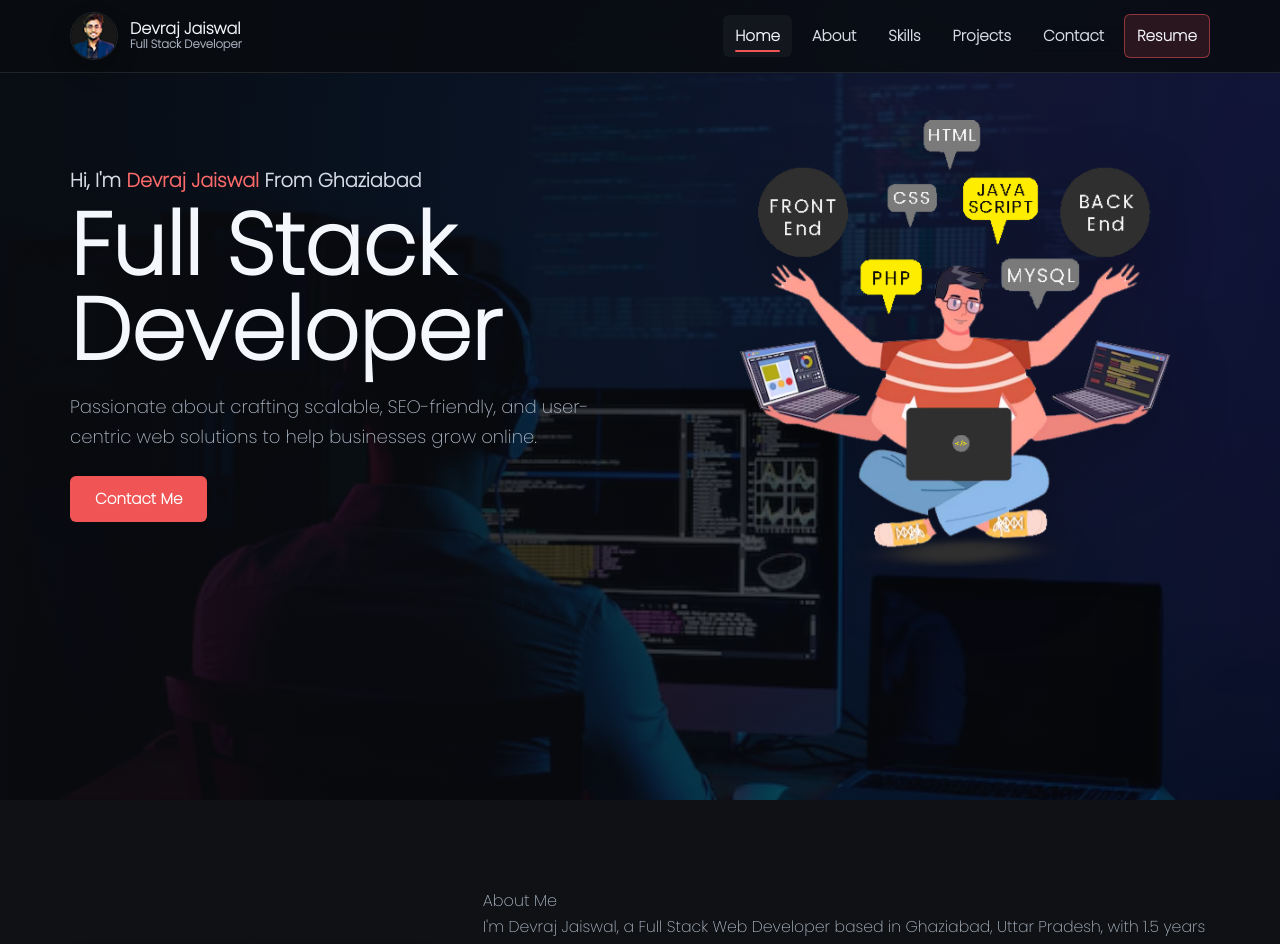
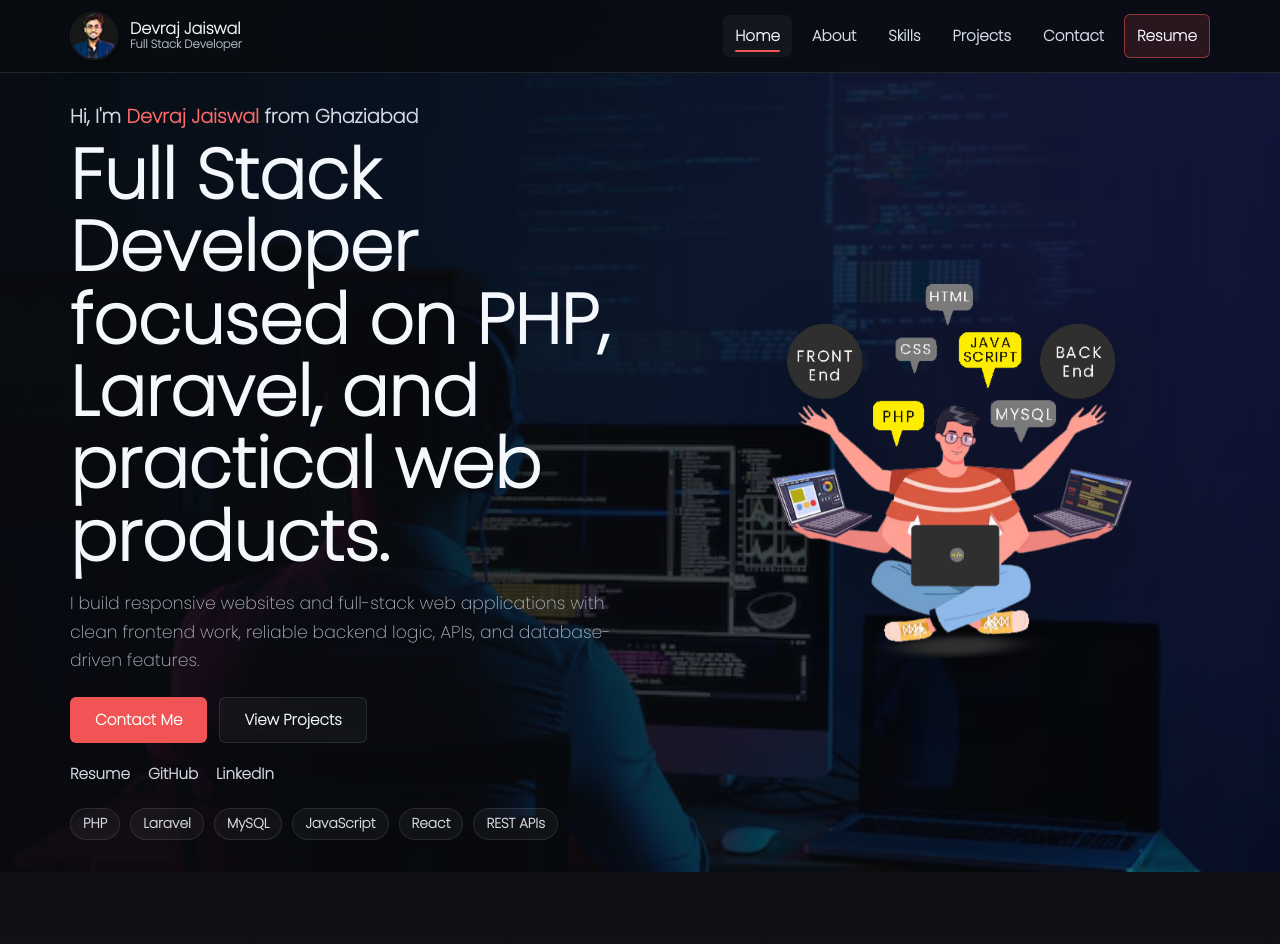
Before and after one commit to DevrajJaiswal/MyPortfolio, a React (Vite) app: page / in a window 1280 px wide. Shown: the top 944 px of the page. Built offline with nearby package versions, Linux system fonts and the light colour scheme.

Commit message:
feat: give the hero a clearer developer story

```diff
--- a/src/components/sections/Hero.jsx
+++ b/src/components/sections/Hero.jsx
@@ -2,6 +2,8 @@ import React from 'react'
 import Button from '../ui/Button'
 
 function Hero() {
+    const techStack = ['PHP', 'Laravel', 'MySQL', 'JavaScript', 'React', 'REST APIs'];
+
     return (
         <>
             <section id="home">
@@ -9,16 +11,38 @@ function Hero() {
                     <div className="container">
                         <div className="row">
                             <div className="left" data-aos="fade-right" data-aos-duration="1000" data-aos-offset="300">
-                                <h1>Hi, I'm <span>Devraj Jaiswal</span> From Ghaziabad</h1>
-                                <h2>Full Stack Developer</h2>
-                                <p>
-                                    Passionate about crafting scalable, SEO-friendly, and
-                                    user-centric web solutions to help businesses grow online.
+                                <p className="hero-eyebrow">Hi, I'm <span>Devraj Jaiswal</span> from Ghaziabad</p>
+                                <h1>Full Stack Developer focused on PHP, Laravel, and practical web products.</h1>
+                                <p className="hero-copy">
+                                    I build responsive websites and full-stack web applications with clean frontend work,
+                                    reliable backend logic, APIs, and database-driven features.
                                 </p>
-                                <Button type='route' text='Contact Me' link='contact' />
+
+                                <div className="hero-actions">
+                                    <Button type='route' text='Contact Me' link='contact' />
+                                    <Button type='route' text='View Projects' link='projects' />
+                                </div>
+
+                                <div className="hero-links" aria-label="Professional links">
+                                    <a href="/images/Devraj-Jaiswal-Resume-Full-Stack-Web-Developer.pdf" target="_blank" rel="noreferrer">
+                                        Resume
+                                    </a>
+                                    <a href="https://github.com/devrajjaiswal" target="_blank" rel="noreferrer">
+                                        GitHub
+                                    </a>
+                                    <a href="https://www.linkedin.com/in/devraj-jaiswal/" target="_blank" rel="noreferrer">
+                                        LinkedIn
+                                    </a>
+                                </div>
+
+                                <ul className="hero-tech" aria-label="Core technologies">
+                                    {techStack.map((tech) => (
+                                        <li key={tech}>{tech}</li>
+                                    ))}
+                                </ul>
                             </div>
                             <div className="right" data-aos="fade-left" data-aos-duration="800">
-                                <img src="images/full stack.png" alt="" />
+                                <img src="images/full stack.png" alt="Full stack development illustration" />
                             </div>
                         </div>
                     </div>
--- a/src/index.css
+++ b/src/index.css
@@ -322,7 +322,8 @@ nav ul li a.active::after {
 #home .container {
   display: flex;
   align-items: center;
-  padding: 48px 0;
+  min-height: calc(100svh - var(--header-height));
+  padding: 32px 0;
 }
 
 #home .row,
@@ -331,7 +332,7 @@ nav ul li a.active::after {
   display: flex;
   align-items: center;
   justify-content: space-between;
-  gap: 48px;
+  gap: 36px;
   width: 100%;
 }
 
@@ -340,32 +341,113 @@ nav ul li a.active::after {
   flex: 1 1 0;
 }
 
-#home .row .left h1 {
+#home .hero-eyebrow {
   color: var(--text-soft);
   font-size: clamp(1rem, 2vw, 1.2rem);
   font-weight: 700;
   line-height: 1.4;
 }
 
-#home .row .left h1 span {
+#home .hero-eyebrow span {
   color: var(--accent-strong);
   font-weight: 800;
 }
 
-#home .row .left h2 {
-  max-width: 720px;
+#home .row .left h1 {
+  max-width: 680px;
   margin-top: 8px;
   color: var(--text);
-  font-size: clamp(2.6rem, 7vw, 5.4rem);
+  font-size: clamp(2.25rem, 5.6vw, 4.35rem);
   font-weight: 850;
-  line-height: 0.98;
+  line-height: 1.04;
 }
 
-#home .left p {
-  max-width: 610px;
-  margin-top: 20px;
+#home .hero-copy {
+  max-width: 570px;
+  margin-top: 16px;
   color: var(--text-muted);
-  font-size: clamp(1rem, 2vw, 1.13rem);
+  font-size: clamp(0.98rem, 1.6vw, 1.08rem);
+}
+
+.hero-actions {
+  display: flex;
+  flex-wrap: wrap;
+  gap: 12px;
+  margin-top: 22px;
+}
+
+.hero-actions .btn {
+  margin-top: 0;
+}
+
+.hero-actions .btn:last-child {
+  border-color: var(--border);
+  background: rgba(255, 255, 255, 0.04);
+  color: var(--text);
+}
+
+.hero-actions .btn:last-child:hover {
+  border-color: var(--accent);
+  color: var(--accent-strong);
+}
+
+.hero-links {
+  display: flex;
+  flex-wrap: wrap;
+  gap: 18px;
+  margin-top: 18px;
+}
+
+.hero-links a {
+  position: relative;
+  color: var(--text-soft);
+  font-size: 0.95rem;
+  font-weight: 800;
+}
+
+.hero-links a::after {
+  content: "";
+  position: absolute;
+  left: 0;
+  right: 0;
+  bottom: -4px;
+  height: 2px;
+  border-radius: 999px;
+  background: var(--accent-cool);
+  transform: scaleX(0);
+  transform-origin: left;
+  transition: transform 180ms ease;
+}
+
+.hero-links a:hover,
+.hero-links a:focus-visible {
+  color: var(--text);
+}
+
+.hero-links a:hover::after,
+.hero-links a:focus-visible::after {
+  transform: scaleX(1);
+}
+
+.hero-tech {
+  display: flex;
+  flex-wrap: wrap;
+  gap: 10px;
+  max-width: 640px;
+  margin: 22px 0 0;
+  padding: 0;
+}
+
+.hero-tech li {
+  border: 1px solid var(--border);
+  border-radius: 999px;
+  background: rgba(255, 255, 255, 0.04);
+  color: var(--text-soft);
+  padding: 7px 12px;
+  font-size: 0.86rem;
+  font-weight: 800;
+  line-height: 1.2;
+  list-style: none;
 }
 
 #home .right {
@@ -374,7 +456,7 @@ nav ul li a.active::after {
 }
 
 #home .right img {
-  width: min(100%, 430px);
+  width: min(100%, 360px);
   will-change: transform;
   animation: move 8s ease-in-out infinite;
   filter: drop-shadow(0 22px 32px rgba(0, 0, 0, 0.28));
@@ -723,6 +805,21 @@ textarea {
   }
 }
 
+@media only screen and (max-width: 980px) {
+  #home .row {
+    gap: 28px;
+  }
+
+  #home .row .left h1 {
+    max-width: 620px;
+    font-size: clamp(2.15rem, 6vw, 3.45rem);
+  }
+
+  #home .right img {
+    width: min(100%, 300px);
+  }
+}
+
 @media only screen and (max-width: 760px) {
   :root {
     --header-height: 68px;
@@ -801,7 +898,8 @@ textarea {
   }
 
   #home .container {
-    padding: 36px 0 64px;
+    min-height: auto;
+    padding: 28px 0 52px;
   }
 
   #home .row,
@@ -817,16 +915,31 @@ textarea {
     text-align: left;
   }
 
-  #home .row .left h2 {
-    font-size: clamp(2.35rem, 15vw, 4rem);
+  #home .row .left h1 {
+    font-size: clamp(2rem, 10vw, 3.1rem);
   }
 
-  #home .btn {
+  .hero-actions,
+  .hero-links,
+  .hero-tech {
+    justify-content: flex-start;
+  }
+
+  .hero-actions {
+    margin-top: 20px;
+  }
+
+  .hero-links,
+  .hero-tech {
+    margin-top: 18px;
+  }
+
+  .hero-actions .btn {
     width: 100%;
   }
 
   #home .right img {
-    width: min(84vw, 300px);
+    width: min(72vw, 240px);
     margin-inline: auto;
   }
 
```
